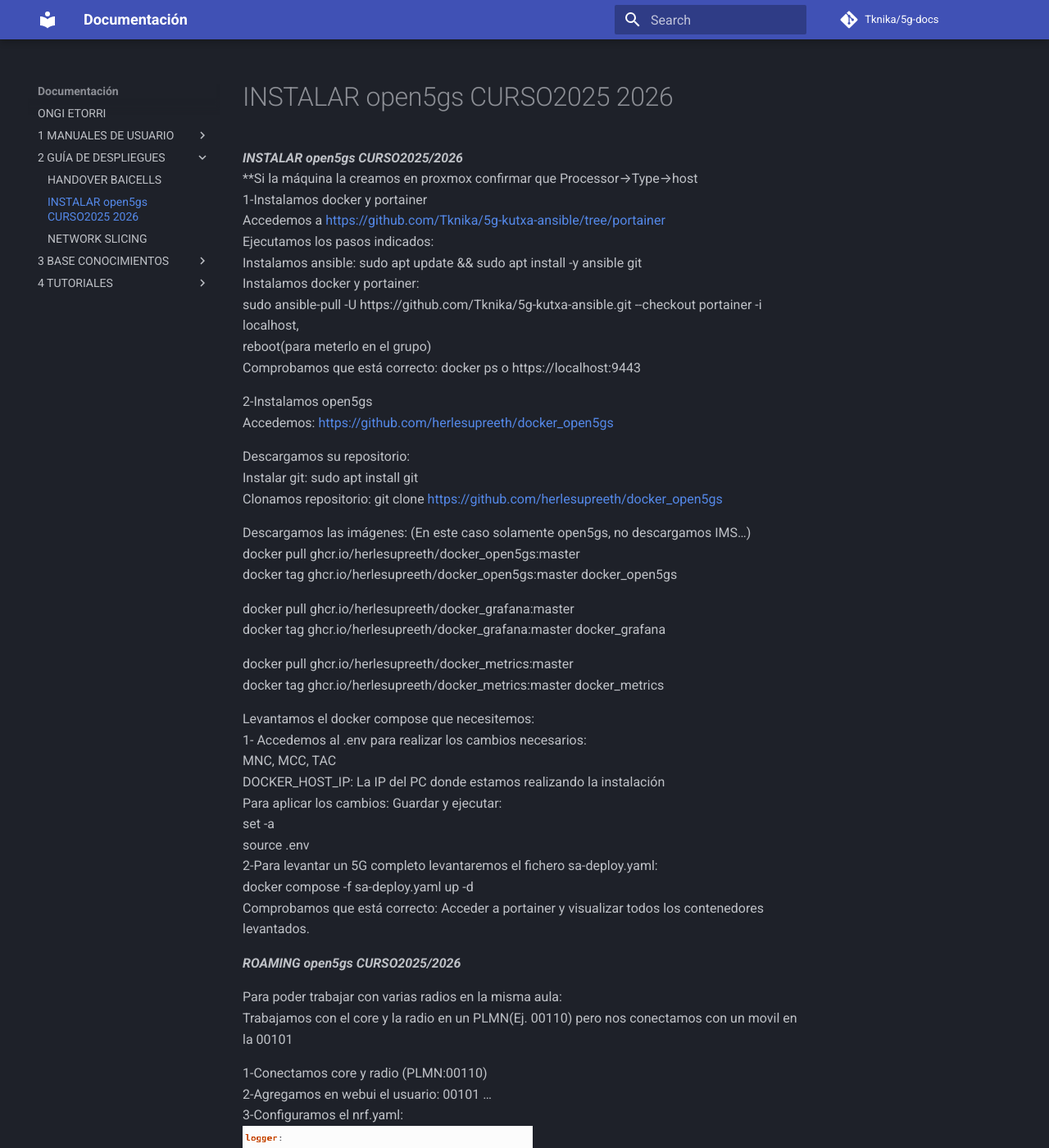
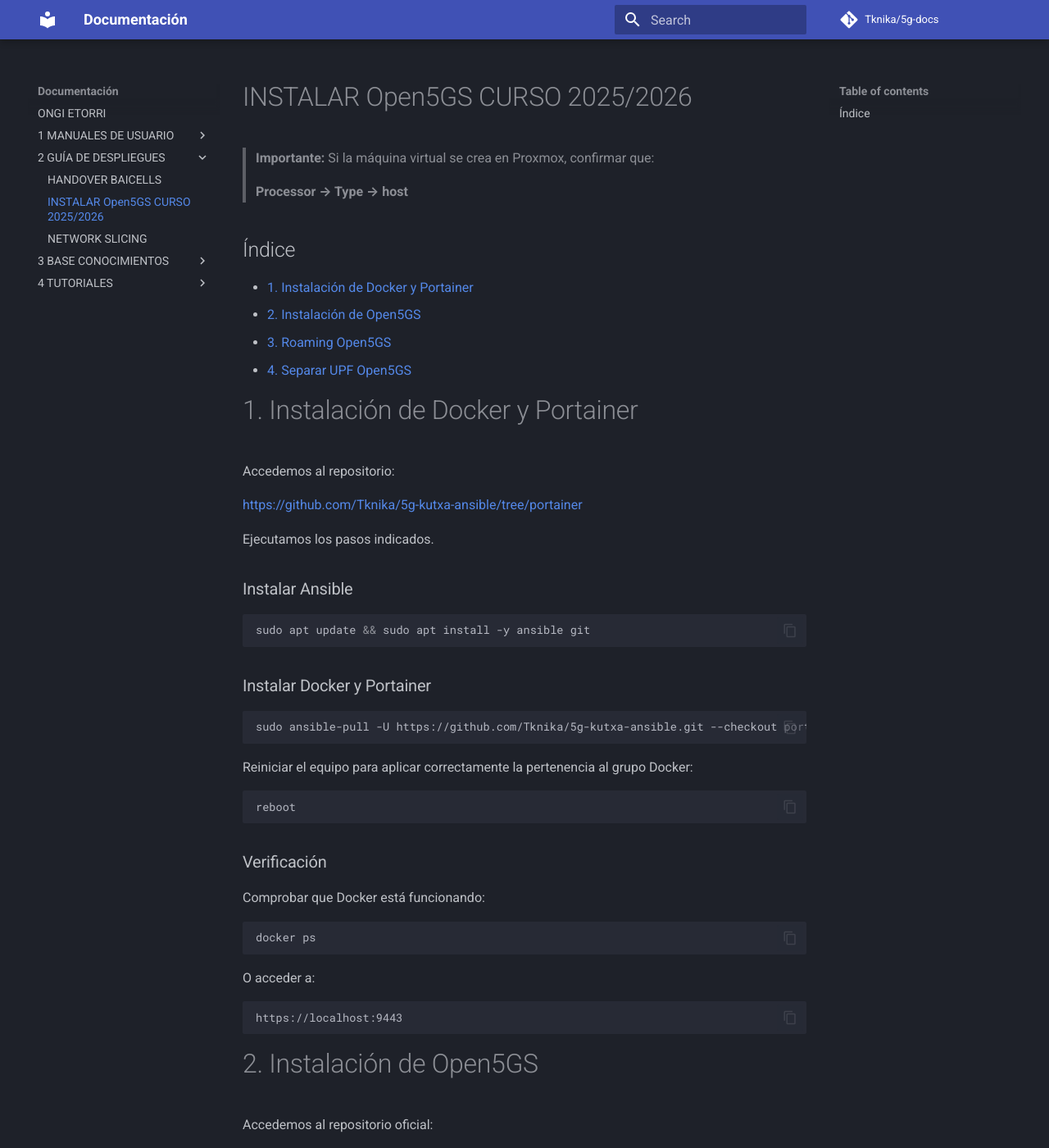
Before and after one commit to Tknika/5g-docs, an MkDocs documentation site: the page built from docs/2- GUÍA DE DESPLIEGUES/INSTALAR open5gs CURSO2025_2026.md, in a window 1280 px wide and 1400 px high. Shown: the whole window at 82% size. Built offline with MkDocs 1.6.1 and Material for MkDocs 9.7.7, drawn with Linux system fonts in a browser that asks for light colours; comment, search, counter and statistics services are not loaded; some of the changed text lies outside the part shown.

````diff
--- a/docs/2- GUÍA DE DESPLIEGUES/INSTALAR open5gs CURSO2025_2026.md
+++ b/docs/2- GUÍA DE DESPLIEGUES/INSTALAR open5gs CURSO2025_2026.md
@@ -1,86 +1,250 @@
-***INSTALAR open5gs CURSO2025/2026***
-\*\*Si la máquina la creamos en proxmox confirmar que Processor→Type→host
-1-Instalamos docker y portainer
-Accedemos a [https://github.com/Tknika/5g-kutxa-ansible/tree/portainer](https://github.com/Tknika/5g-kutxa-ansible/tree/portainer)
-Ejecutamos los pasos indicados:
-	Instalamos ansible: sudo apt update && sudo apt install \-y ansible git
-	Instalamos docker y portainer:
-sudo ansible-pull \-U https://github.com/Tknika/5g-kutxa-ansible.git \--checkout portainer \-i localhost,
-reboot(para meterlo en el grupo)
-Comprobamos que está correcto: docker ps o https://localhost:9443
+# INSTALAR Open5GS CURSO 2025/2026
 
-2-Instalamos open5gs
-Accedemos: [https://github.com/herlesupreeth/docker\_open5gs](https://github.com/herlesupreeth/docker_open5gs)
+> **Importante:** Si la máquina virtual se crea en Proxmox, confirmar que:
+>
+> **Processor → Type → host**
 
-Descargamos su repositorio:
-Instalar git: sudo apt install git
-Clonamos repositorio: git clone [https://github.com/herlesupreeth/docker\_open5gs](https://github.com/herlesupreeth/docker_open5gs)
+## Índice
 
-Descargamos las imágenes: (En este caso solamente open5gs, no descargamos IMS…)
-docker pull ghcr.io/herlesupreeth/docker\_open5gs:master
-docker tag ghcr.io/herlesupreeth/docker\_open5gs:master docker\_open5gs
+- [1. Instalación de Docker y Portainer](#1-instalacion-de-docker-y-portainer)
+- [2. Instalación de Open5GS](#2-instalacion-de-open5gs)
+- [3. Roaming Open5GS](#3-roaming-open5gs)
+- [4. Separar UPF Open5GS](#4-separar-upf-open5gs)
 
-docker pull ghcr.io/herlesupreeth/docker\_grafana:master
-docker tag ghcr.io/herlesupreeth/docker\_grafana:master docker\_grafana
+# 1. Instalación de Docker y Portainer
 
-docker pull ghcr.io/herlesupreeth/docker\_metrics:master
-docker tag ghcr.io/herlesupreeth/docker\_metrics:master docker\_metrics
+Accedemos al repositorio:
 
-Levantamos el docker compose que necesitemos:
-1- Accedemos al .env para realizar los cambios necesarios:
-MNC, MCC, TAC
-DOCKER\_HOST\_IP: La IP del PC donde estamos realizando la instalación
-Para aplicar los cambios: Guardar y ejecutar:
-set \-a
+<https://github.com/Tknika/5g-kutxa-ansible/tree/portainer>
+
+Ejecutamos los pasos indicados.
+
+### Instalar Ansible
+
+```bash
+sudo apt update && sudo apt install -y ansible git
+```
+
+### Instalar Docker y Portainer
+
+```bash
+sudo ansible-pull -U https://github.com/Tknika/5g-kutxa-ansible.git --checkout portainer -i localhost,
+```
+
+Reiniciar el equipo para aplicar correctamente la pertenencia al grupo Docker:
+
+```bash
+reboot
+```
+
+### Verificación
+
+Comprobar que Docker está funcionando:
+
+```bash
+docker ps
+```
+
+O acceder a:
+
+```text
+https://localhost:9443
+```
+
+# 2. Instalación de Open5GS
+
+Accedemos al repositorio oficial:
+
+<https://github.com/herlesupreeth/docker_open5gs>
+
+### Descargar repositorio
+
+Instalar Git:
+
+```bash
+sudo apt install git
+```
+
+Clonar el repositorio:
+
+```bash
+git clone https://github.com/herlesupreeth/docker_open5gs
+```
+
+### Descargar imágenes Docker
+
+En este caso solamente descargamos Open5GS y componentes asociados, sin IMS.
+
+#### Open5GS
+
+```bash
+docker pull ghcr.io/herlesupreeth/docker_open5gs:master
+docker tag ghcr.io/herlesupreeth/docker_open5gs:master docker_open5gs
+```
+
+#### Grafana
+
+```bash
+docker pull ghcr.io/herlesupreeth/docker_grafana:master
+docker tag ghcr.io/herlesupreeth/docker_grafana:master docker_grafana
+```
+
+#### Metrics
+
+```bash
+docker pull ghcr.io/herlesupreeth/docker_metrics:master
+docker tag ghcr.io/herlesupreeth/docker_metrics:master docker_metrics
+```
+
+### Configuración previa
+
+Editar el fichero `.env` y configurar:
+
+- MCC
+- MNC
+- TAC
+- DOCKER_HOST_IP (IP del equipo donde se realiza la instalación)
+
+Aplicar los cambios:
+
+```bash
+set -a
 source .env
-2-Para levantar un 5G completo levantaremos el fichero sa-deploy.yaml:
-	docker compose \-f sa-deploy.yaml up \-d
-Comprobamos que está correcto: Acceder a portainer y visualizar todos los contenedores levantados.
+```
 
-***ROAMING open5gs CURSO2025/2026***
+### Desplegar Core 5G Stand Alone
 
-Para poder trabajar con varias radios en la misma aula:
-Trabajamos con el core y la radio en un PLMN(Ej. 00110\) pero nos conectamos con un movil en la 00101
+Levantar el despliegue completo:
 
-1-Conectamos core y radio (PLMN:00110)
-2-Agregamos en webui el usuario: 00101 …
-3-Configuramos el nrf.yaml:
-![][image1]
+```bash
+docker compose -f sa-deploy.yaml up -d
+```
 
-***SEPARAR UPF open5gs CURSO2025/2026***
+### Verificación
 
-PC dónde teníamos el UPF instalado:
-1-Copiamos el fichero sa-deploy.yaml y le llamamos core-sinUPF.yaml
-En el fichero core-sinUPF.yaml:
+Comprobar desde Portainer que todos los contenedores se han levantado correctamente.
 
-- Comentamos o borramos toda la parte de upf:
-- Agregamos “ports” “"8805:8805/udp” en el SMF
+# 3. Roaming Open5GS
 
-EN el fichero .env:
+Para poder trabajar con varias radios dentro de la misma aula:
 
-- DOCKER\_HOST\_IP=IP del core
-- UPF\_IP=IP del UPF
-- UPF\_ADVERTISE\_IP=IP del UPF
+- El Core y la radio trabajarán en un PLMN (por ejemplo `00110`).
+- El terminal móvil se conectará utilizando otro PLMN (por ejemplo `00101`).
 
-Levantamos el docker compose que necesitemos:
-	docker compose \-f core-sinUPF.yaml up \-d
+### Pasos
 
-PC dónde tendremos el UPF instalado:
-1-Copiamos el fichero sa-deploy.yaml y le llamamos UPF2.yaml
-En el fichero UPF2.yaml:
+#### 1. Conectar Core y radio
 
-- Comentamos o borramos todo menos la parte de upf:
-- En network lo ponemos modo host
-- Borramos la parte de  sysctls:
+Configurar tanto el Core como la radio con:
 
-En el fichero .env:
+```text
+PLMN = 00110
+```
 
-- DOCKER\_HOST\_IP=IP del UPF
-- UPF\_IP=IP del UPF
-- UPF\_ADVERTISE\_IP=IP del UPF
-- SMF\_IP=IP del core
+#### 2. Crear abonado
 
-Levantamos el docker compose que necesitemos:
-	docker compose \-f UPF2.yaml up \-d
+Agregar en la WebUI un usuario utilizando:
 
-[image1]: img/open5gs_image1.png
+```text
+PLMN = 00101
+```
+
+#### 3. Configurar NRF
+
+Editar el fichero:
+
+```text
+nrf.yaml
+```
+
+y realizar la configuración correspondiente.
+
+![Configuración NRF](img/open5gs_image1.png)
+
+# 4. Separar UPF Open5GS
+
+## Equipo donde actualmente está instalado el UPF
+
+### Paso 1. Crear nuevo compose
+
+Copiar:
+
+```text
+sa-deploy.yaml
+```
+
+como:
+
+```text
+core-sinUPF.yaml
+```
+
+### Paso 2. Modificar core-sinUPF.yaml
+
+- Comentar o eliminar toda la sección correspondiente al UPF.
+- Añadir en el servicio SMF:
+
+```yaml
+ports:
+  - "8805:8805/udp"
+```
+
+### Paso 3. Modificar .env
+
+```text
+DOCKER_HOST_IP=IP_DEL_CORE
+UPF_IP=IP_DEL_UPF
+UPF_ADVERTISE_IP=IP_DEL_UPF
+```
+
+### Paso 4. Levantar servicios
+
+```bash
+docker compose -f core-sinUPF.yaml up -d
+```
+
+## Equipo donde se instalará el nuevo UPF
+
+### Paso 1. Crear nuevo compose
+
+Copiar:
+
+```text
+sa-deploy.yaml
+```
+
+como:
+
+```text
+UPF2.yaml
+```
+
+### Paso 2. Modificar UPF2.yaml
+
+- Comentar o eliminar todos los servicios excepto el UPF.
+- Configurar la red en modo host.
+- Eliminar la sección `sysctls`.
+
+### Paso 3. Modificar .env
+
+```text
+DOCKER_HOST_IP=IP_DEL_UPF
+UPF_IP=IP_DEL_UPF
+UPF_ADVERTISE_IP=IP_DEL_UPF
+SMF_IP=IP_DEL_CORE
+```
+
+### Paso 4. Levantar servicios
+
+```bash
+docker compose -f UPF2.yaml up -d
+```
+
+## Verificación final
+
+Comprobar desde Portainer que:
+
+- El Core está operativo.
+- El SMF escucha en UDP 8805.
+- El UPF se registra correctamente contra el SMF.
+- Todos los contenedores aparecen en estado `running`.
````
Also changed, not shown: docs/2- GUÍA DE DESPLIEGUES/img/open5gs_image1.png.
